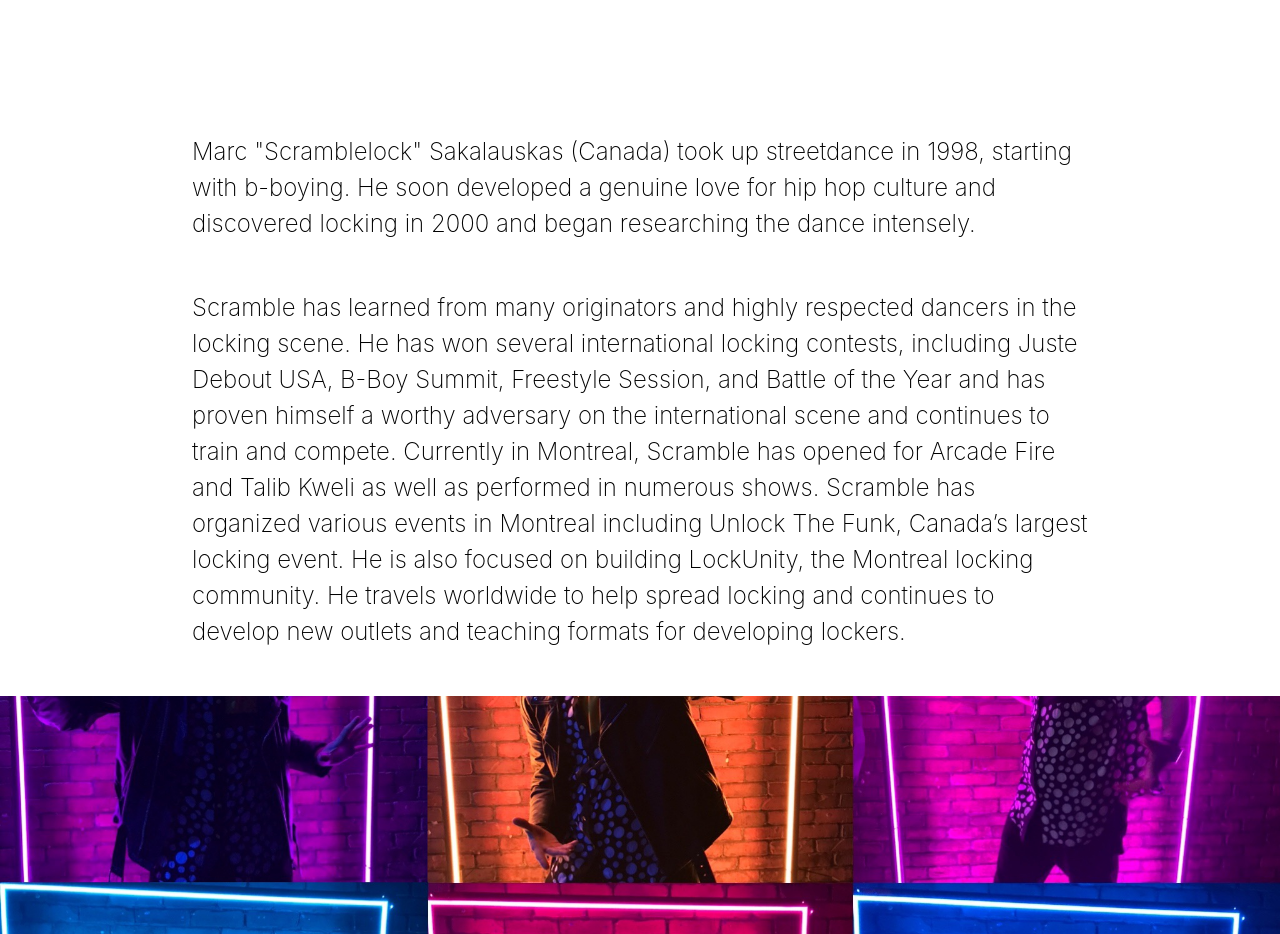
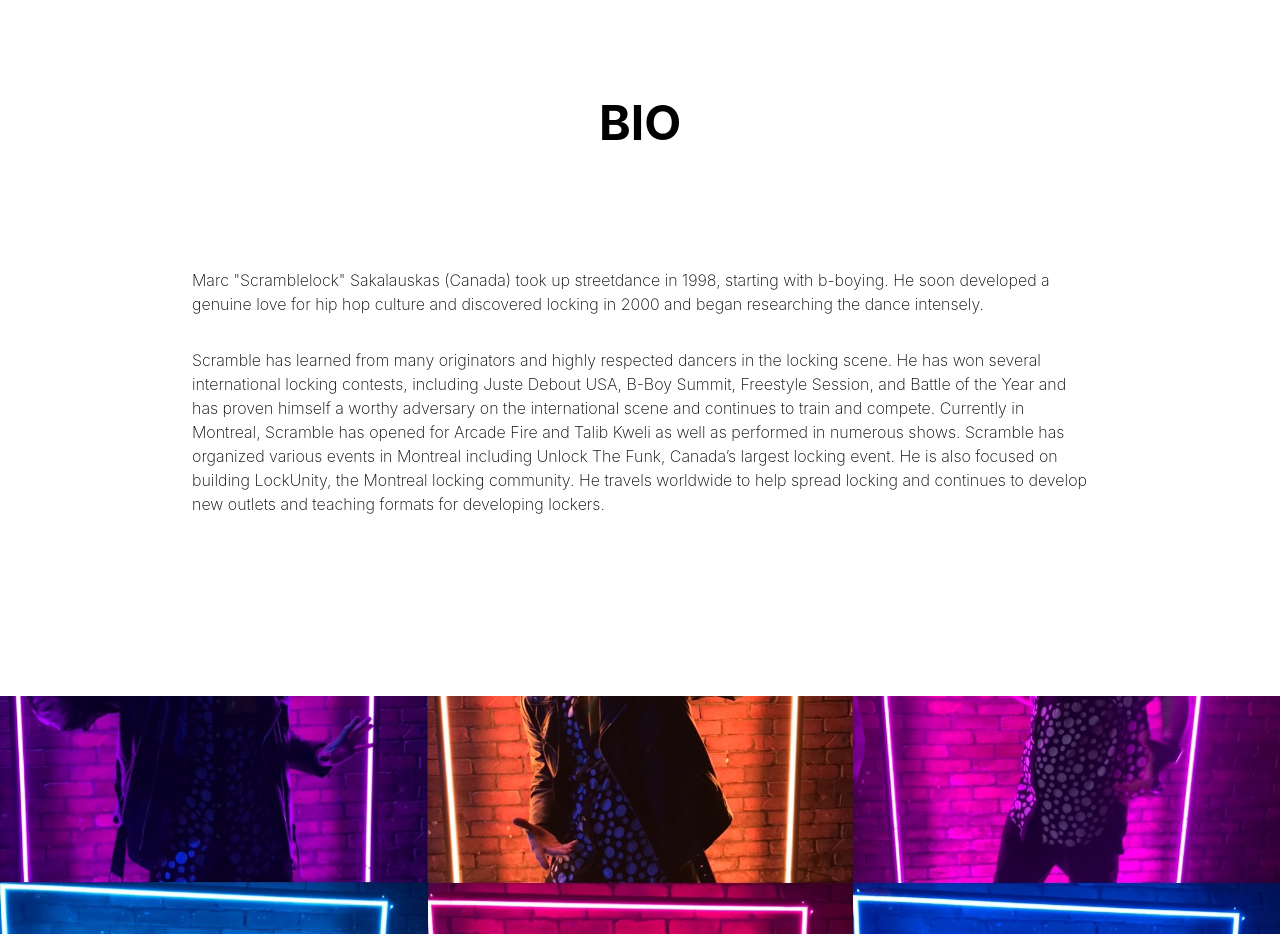
Before and after one commit to Scramblelock/scramble-website, a Next.js app: page /about in a window 1280 px wide. Shown: the part 904-1838 px from the top of the page. Built offline with nearby package versions, Linux system fonts and the light colour scheme.

Commit message:
Bio text box on tablet landscape

```diff
--- a/pages/about.js
+++ b/pages/about.js
@@ -107,7 +107,6 @@ const Title = styled.h1`
 
 const TextBox = styled.p`
   width: 70%;
-  font-size: 24px;
   font-weight: 200;
   line-height: 1.5;
 
```
